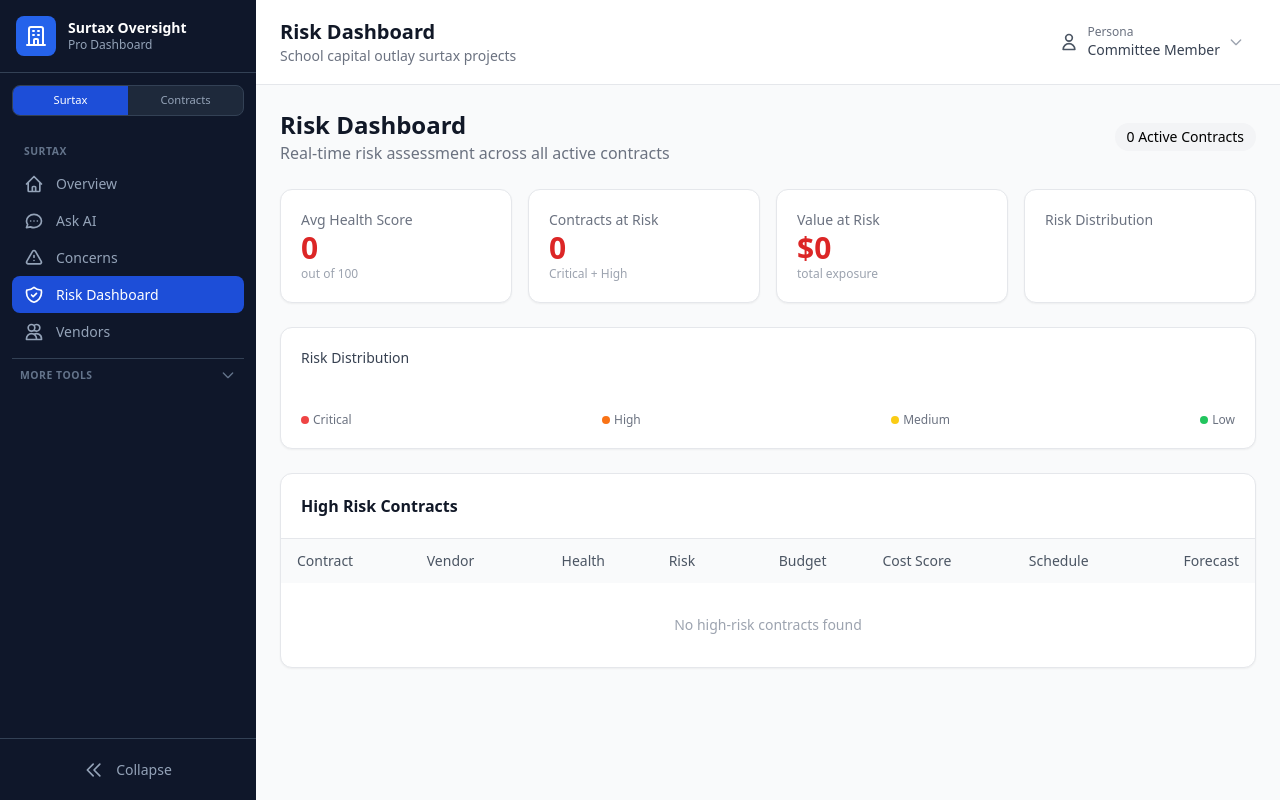
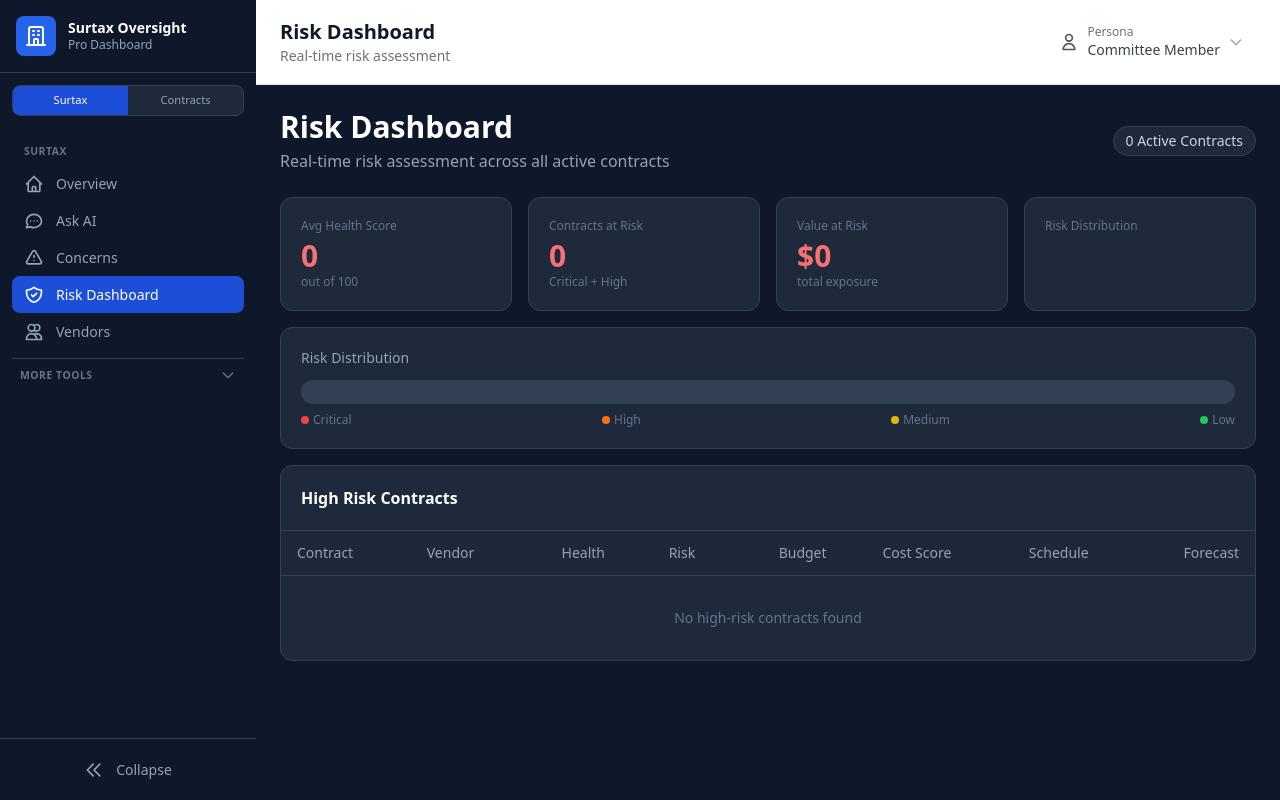
Before and after one commit to Texasdada13/surtax-oversight-pro, a Flask app: page /monitoring/risk in a window 1280 px wide. Run offline with Flask 3, Linux system fonts and the light colour scheme; data that the repository does not hold is empty; some libraries are stand-ins or nearby versions.

Commit message:
feat: Convert all monitoring pages to dark theme (#7, #11)
- Risk Dashboard: KPI cards, distribution bar, high-risk contracts table
- Alerts: Severity badges, alert cards with colored left borders
- Watchlist: Watch cards with health score circles
- Audit Trail: Dark table with action badges, pagination
- Smart links to surtax.project_detail for surtax projects

Co-Authored-By: Claude Opus 4.6 <noreply@anthropic.com>

```diff
--- a/app/templates/monitoring/risk_dashboard.html
+++ b/app/templates/monitoring/risk_dashboard.html
@@ -1,44 +1,52 @@
 {% extends "base.html" %}
+
+{% block page_title %}Risk Dashboard{% endblock %}
+{% block page_subtitle %}Real-time risk assessment{% endblock %}
+
 {% block content %}
-<div class="space-y-6">
+<style>
+    main { background: #0f172a !important; }
+    main > div { padding: 1.5rem !important; }
+    .dark-card { background: #1e293b; border: 1px solid #334155; border-radius: 0.75rem; }
+    .kpi-card { background: #1e293b; border: 1px solid #334155; border-radius: 0.75rem; padding: 1.25rem; }
+</style>
+
 <!-- Header -->
-    <div class="flex items-center justify-between">
+<div class="flex items-center justify-between mb-6">
     <div>
-            <h1 class="text-2xl font-bold text-gray-900">Risk Dashboard</h1>
-            <p class="text-gray-500">Real-time risk assessment across all active contracts</p>
+        <h1 class="text-3xl font-bold text-white">Risk Dashboard</h1>
+        <p class="text-slate-400 mt-1">Real-time risk assessment across all active contracts</p>
     </div>
-        <div class="flex items-center gap-2 text-sm">
-            <span class="px-3 py-1 bg-gray-100 rounded-full">{{ total_contracts }} Active Contracts</span>
-        </div>
+    <span class="px-3 py-1 bg-slate-800 border border-slate-700 text-slate-300 text-sm rounded-full">{{ total_contracts }} Active Contracts</span>
 </div>
 
 <!-- KPI Row -->
-    <div class="grid grid-cols-1 md:grid-cols-4 gap-4">
-        <div class="bg-white rounded-xl shadow-sm border p-5">
-            <p class="text-sm text-gray-500">Avg Health Score</p>
-            <p class="text-3xl font-bold {% if avg_health >= 70 %}text-green-600{% elif avg_health >= 50 %}text-yellow-600{% else %}text-red-600{% endif %}">{{ "%.0f"|format(avg_health) }}</p>
-            <p class="text-xs text-gray-400">out of 100</p>
+<div class="grid grid-cols-1 md:grid-cols-4 gap-4 mb-4">
+    <div class="kpi-card">
+        <p class="text-xs text-slate-500 font-medium">Avg Health Score</p>
+        <p class="text-3xl font-bold mt-1 {% if avg_health >= 70 %}text-green-400{% elif avg_health >= 50 %}text-yellow-400{% else %}text-red-400{% endif %}">{{ "%.0f"|format(avg_health) }}</p>
+        <p class="text-xs text-slate-500">out of 100</p>
     </div>
-        <div class="bg-white rounded-xl shadow-sm border p-5">
-            <p class="text-sm text-gray-500">Contracts at Risk</p>
-            <p class="text-3xl font-bold text-red-600">{{ total_at_risk }}</p>
-            <p class="text-xs text-gray-400">Critical + High</p>
+    <div class="kpi-card">
+        <p class="text-xs text-slate-500 font-medium">Contracts at Risk</p>
+        <p class="text-3xl font-bold text-red-400 mt-1">{{ total_at_risk }}</p>
+        <p class="text-xs text-slate-500">Critical + High</p>
     </div>
-        <div class="bg-white rounded-xl shadow-sm border p-5">
-            <p class="text-sm text-gray-500">Value at Risk</p>
-            <p class="text-3xl font-bold text-red-600">{{ total_value_at_risk|currency_short }}</p>
-            <p class="text-xs text-gray-400">total exposure</p>
+    <div class="kpi-card">
+        <p class="text-xs text-slate-500 font-medium">Value at Risk</p>
+        <p class="text-3xl font-bold text-red-400 mt-1">{{ total_value_at_risk|currency_short }}</p>
+        <p class="text-xs text-slate-500">total exposure</p>
     </div>
-        <div class="bg-white rounded-xl shadow-sm border p-5">
-            <p class="text-sm text-gray-500">Risk Distribution</p>
-            <div class="flex gap-1 mt-2">
+    <div class="kpi-card">
+        <p class="text-xs text-slate-500 font-medium">Risk Distribution</p>
+        <div class="flex flex-wrap gap-1 mt-2">
             {% for level, count in risk_distribution.items() %}
             {% if count > 0 %}
-                <span class="px-2 py-0.5 text-xs rounded-full
-                    {% if level == 'Critical' %}bg-red-100 text-red-700
-                    {% elif level == 'High' %}bg-orange-100 text-orange-700
-                    {% elif level == 'Medium' %}bg-yellow-100 text-yellow-700
-                    {% else %}bg-green-100 text-green-700{% endif %}">
+            <span class="px-2 py-0.5 text-xs rounded-full font-medium
+                {% if level == 'Critical' %}bg-red-500/20 text-red-300
+                {% elif level == 'High' %}bg-orange-500/20 text-orange-300
+                {% elif level == 'Medium' %}bg-yellow-500/20 text-yellow-300
+                {% else %}bg-green-500/20 text-green-300{% endif %}">
                 {{ count }} {{ level }}
             </span>
             {% endif %}
@@ -48,9 +56,9 @@
 </div>
 
 <!-- Risk Distribution Bar -->
-    <div class="bg-white rounded-xl shadow-sm border p-5">
-        <h3 class="text-sm font-medium text-gray-700 mb-3">Risk Distribution</h3>
-        <div class="flex h-6 rounded-full overflow-hidden">
+<div class="dark-card p-5 mb-4">
+    <h3 class="text-sm font-medium text-slate-400 mb-3">Risk Distribution</h3>
+    <div class="flex h-6 rounded-full overflow-hidden bg-slate-700">
         {% set total = total_contracts or 1 %}
         {% if risk_distribution.get('Critical', 0) > 0 %}
         <div class="bg-red-500" style="width: {{ (risk_distribution['Critical'] / total * 100)|round }}%" title="Critical: {{ risk_distribution['Critical'] }}"></div>
@@ -59,67 +67,68 @@
         <div class="bg-orange-500" style="width: {{ (risk_distribution['High'] / total * 100)|round }}%" title="High: {{ risk_distribution['High'] }}"></div>
         {% endif %}
         {% if risk_distribution.get('Medium', 0) > 0 %}
-            <div class="bg-yellow-400" style="width: {{ (risk_distribution['Medium'] / total * 100)|round }}%" title="Medium: {{ risk_distribution['Medium'] }}"></div>
+        <div class="bg-yellow-500" style="width: {{ (risk_distribution['Medium'] / total * 100)|round }}%" title="Medium: {{ risk_distribution['Medium'] }}"></div>
         {% endif %}
         {% if risk_distribution.get('Low', 0) > 0 %}
         <div class="bg-green-500" style="width: {{ (risk_distribution['Low'] / total * 100)|round }}%" title="Low: {{ risk_distribution['Low'] }}"></div>
         {% endif %}
     </div>
-        <div class="flex justify-between mt-2 text-xs text-gray-500">
+    <div class="flex justify-between mt-2 text-xs text-slate-500">
         <span class="flex items-center gap-1"><span class="w-2 h-2 rounded-full bg-red-500"></span> Critical</span>
         <span class="flex items-center gap-1"><span class="w-2 h-2 rounded-full bg-orange-500"></span> High</span>
-            <span class="flex items-center gap-1"><span class="w-2 h-2 rounded-full bg-yellow-400"></span> Medium</span>
+        <span class="flex items-center gap-1"><span class="w-2 h-2 rounded-full bg-yellow-500"></span> Medium</span>
         <span class="flex items-center gap-1"><span class="w-2 h-2 rounded-full bg-green-500"></span> Low</span>
     </div>
 </div>
 
-    <!-- Top Risk Contracts -->
-    <div class="bg-white rounded-xl shadow-sm border">
-        <div class="p-5 border-b">
-            <h3 class="font-semibold text-gray-900">High Risk Contracts</h3>
+<!-- Top Risk Contracts Table -->
+<div class="dark-card overflow-hidden">
+    <div class="p-5 border-b border-slate-700">
+        <h3 class="font-semibold text-white">High Risk Contracts</h3>
     </div>
     <div class="overflow-x-auto">
         <table class="w-full text-sm">
-                <thead class="bg-gray-50">
-                    <tr>
-                        <th class="px-4 py-3 text-left font-medium text-gray-600">Contract</th>
-                        <th class="px-4 py-3 text-left font-medium text-gray-600">Vendor</th>
-                        <th class="px-4 py-3 text-center font-medium text-gray-600">Health</th>
-                        <th class="px-4 py-3 text-center font-medium text-gray-600">Risk</th>
-                        <th class="px-4 py-3 text-right font-medium text-gray-600">Budget</th>
-                        <th class="px-4 py-3 text-center font-medium text-gray-600">Cost Score</th>
-                        <th class="px-4 py-3 text-center font-medium text-gray-600">Schedule</th>
-                        <th class="px-4 py-3 text-right font-medium text-gray-600">Forecast</th>
+            <thead>
+                <tr class="border-b border-slate-700 bg-slate-800/50">
+                    <th class="px-4 py-3 text-left font-medium text-slate-400">Contract</th>
+                    <th class="px-4 py-3 text-left font-medium text-slate-400">Vendor</th>
+                    <th class="px-4 py-3 text-center font-medium text-slate-400">Health</th>
+                    <th class="px-4 py-3 text-center font-medium text-slate-400">Risk</th>
+                    <th class="px-4 py-3 text-right font-medium text-slate-400">Budget</th>
+                    <th class="px-4 py-3 text-center font-medium text-slate-400">Cost Score</th>
+                    <th class="px-4 py-3 text-center font-medium text-slate-400">Schedule</th>
+                    <th class="px-4 py-3 text-right font-medium text-slate-400">Forecast</th>
                 </tr>
             </thead>
-                <tbody class="divide-y">
+            <tbody>
                 {% for c in top_risk %}
-                    <tr class="hover:bg-gray-50">
+                <tr class="border-b border-slate-800 hover:bg-slate-800/50">
                     <td class="px-4 py-3">
-                            <a href="{{ url_for('contracts.contract_detail', contract_id=c.contract_id) }}" class="text-blue-600 hover:underline font-medium">{{ c.title|truncate(40) }}</a>
-                            <p class="text-xs text-gray-400">{{ c.contract_id }}</p>
+                        <a href="{% if c.surtax_category %}{{ url_for('surtax.project_detail', contract_id=c.contract_id) }}{% else %}{{ url_for('contracts.contract_detail', contract_id=c.contract_id) }}{% endif %}"
+                           class="text-blue-400 hover:text-blue-300 font-medium">{{ c.title|truncate(40) }}</a>
+                        <p class="text-xs text-slate-500">{{ c.contract_id }}</p>
                     </td>
-                        <td class="px-4 py-3 text-gray-600">{{ c.vendor_name or 'N/A' }}</td>
+                    <td class="px-4 py-3 text-slate-400">{{ c.vendor_name or 'N/A' }}</td>
                     <td class="px-4 py-3 text-center">
                         <span class="inline-flex items-center justify-center w-10 h-10 rounded-full text-sm font-bold
-                                {% if c.overall_health_score >= 70 %}bg-green-100 text-green-700
-                                {% elif c.overall_health_score >= 50 %}bg-yellow-100 text-yellow-700
-                                {% else %}bg-red-100 text-red-700{% endif %}">
+                            {% if c.overall_health_score >= 70 %}bg-green-500/20 text-green-400
+                            {% elif c.overall_health_score >= 50 %}bg-yellow-500/20 text-yellow-400
+                            {% else %}bg-red-500/20 text-red-400{% endif %}">
                             {{ c.overall_health_score|round|int }}
                         </span>
                     </td>
                     <td class="px-4 py-3 text-center">
-                            <span class="px-2 py-1 text-xs rounded-full
-                                {% if c.risk_level == 'Critical' %}bg-red-100 text-red-700
-                                {% elif c.risk_level == 'High' %}bg-orange-100 text-orange-700
-                                {% else %}bg-yellow-100 text-yellow-700{% endif %}">
+                        <span class="px-2 py-1 text-xs rounded-full font-medium
+                            {% if c.risk_level == 'Critical' %}bg-red-500/20 text-red-300
+                            {% elif c.risk_level == 'High' %}bg-orange-500/20 text-orange-300
+                            {% else %}bg-yellow-500/20 text-yellow-300{% endif %}">
                             {{ c.risk_level }}
                         </span>
                     </td>
-                        <td class="px-4 py-3 text-right">{{ (c.current_amount or 0)|currency_short }}</td>
-                        <td class="px-4 py-3 text-center">{{ c.cost_variance_score|round|int }}</td>
-                        <td class="px-4 py-3 text-center">{{ c.schedule_variance_score|round|int }}</td>
-                        <td class="px-4 py-3 text-right">
+                    <td class="px-4 py-3 text-right text-slate-300">{{ (c.current_amount or 0)|currency_short }}</td>
+                    <td class="px-4 py-3 text-center text-slate-300">{{ c.cost_variance_score|round|int }}</td>
+                    <td class="px-4 py-3 text-center text-slate-300">{{ c.schedule_variance_score|round|int }}</td>
+                    <td class="px-4 py-3 text-right text-slate-300">
                         {% if c.analytics %}
                         {{ c.analytics.forecast_at_completion|currency_short }}
                         {% endif %}
@@ -127,11 +136,10 @@
                 </tr>
                 {% endfor %}
                 {% if not top_risk %}
-                    <tr><td colspan="8" class="px-4 py-8 text-center text-gray-400">No high-risk contracts found</td></tr>
+                <tr><td colspan="8" class="px-4 py-8 text-center text-slate-500">No high-risk contracts found</td></tr>
                 {% endif %}
             </tbody>
         </table>
     </div>
 </div>
-</div>
 {% endblock %}
```
Also changed, not shown: app/templates/monitoring/alerts.html (+39 -25 lines), app/templates/monitoring/audit_trail.html (+41 -32 lines), app/templates/monitoring/watchlist.html (+42 -30 lines). Lines whose indentation alone changed are shown as unchanged.
